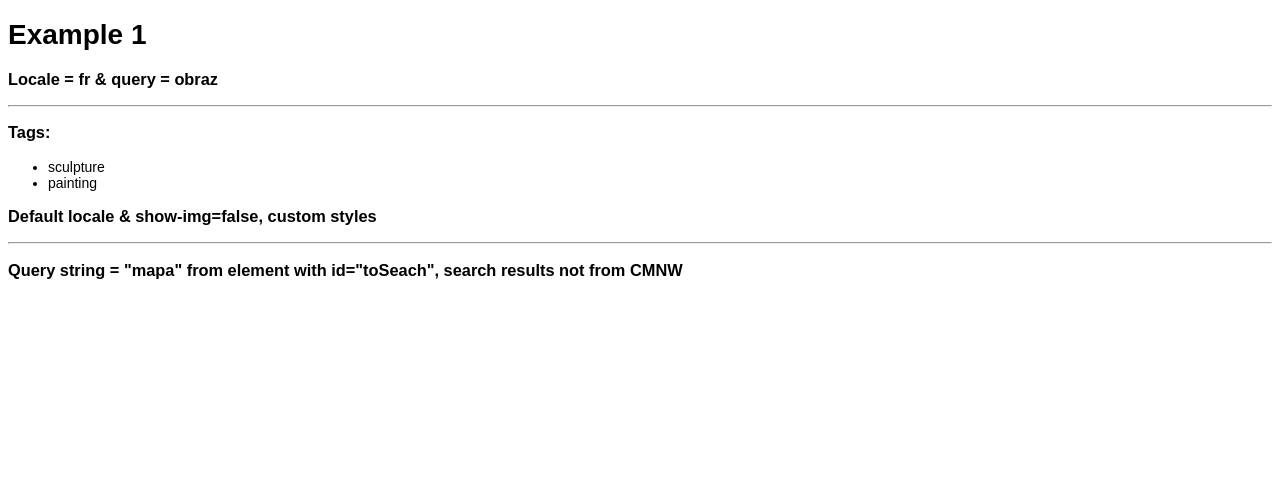
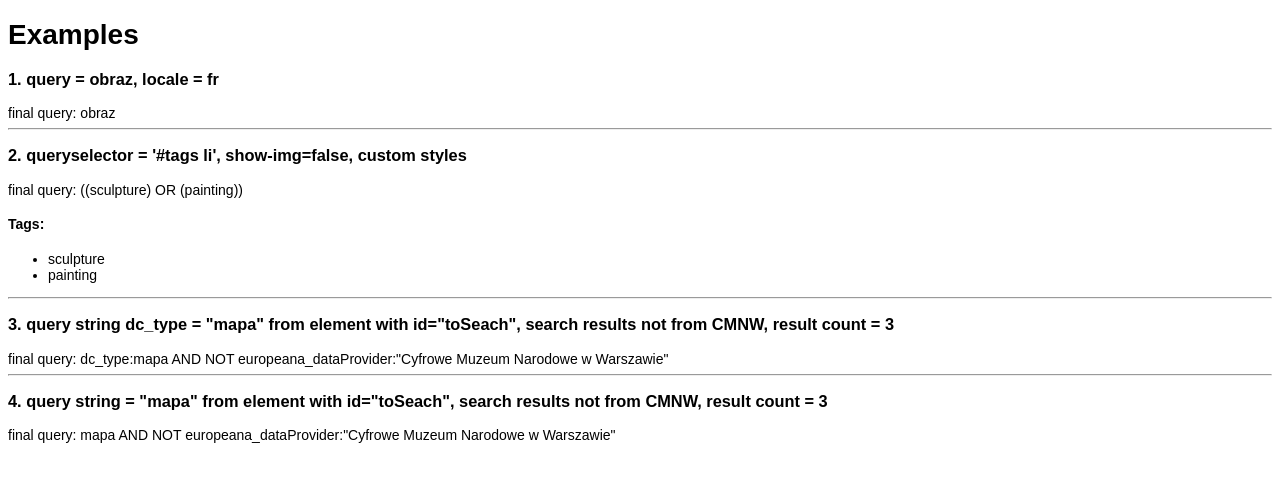
Before and after one commit to psnc-dl/chcontext, a website: page example/example1.html in a window 1280 px wide. Drawn offline with nearby package versions, Linux system fonts and the light colour scheme.

Commit message:
Update examples

```diff
--- a/example/example1.html
+++ b/example/example1.html
@@ -5,25 +5,32 @@
 		<script type="text/javascript" src="../dist/chcontext.js"></script>
 		<script type="text/javascript" src="frmap.js"></script>
 		<link rel="stylesheet" href="sample.css" type="text/css" />
-		<title>Example 1</title>
+		<title>Examples</title>
 	</head>
 	<body>
-		<h1>Example 1</h1>
-		<h3>Locale = fr & query = obraz</h3>
+		<h1>Examples</h1>
+		<h3>1. query = obraz, locale = fr</h3>
+		final query: obraz
 		<div id="widget1" class="chcontext-widget-wrapper" data-searchProvider="FBC+" data-query="obraz" data-locale="fr">
 		</div>
 		<hr />
-		<h3>Tags:</h3>
+		<h3>2. queryselector = '#tags li', show-img=false, custom styles</h3>
+		final query: ((sculpture) OR (painting))
+		<div id="widget2" class="chcontext-widget-wrapper" data-searchProvider="FBC+" data-show-img="false" data-queryselector="#tags li" style="width: 200px; max-height: 1000px;">
+		</div>
+		<h4>Tags:</h4>
 		<ul id="tags">
 			<li>sculpture</li>
 			<li>painting</li>
 		</ul>
-		<h3>Default locale & show-img=false, custom styles</h3>
-		<div id="widget2" class="chcontext-widget-wrapper" data-searchProvider="FBC+" data-show-img="false" data-queryselector="#tags li" style="width: 200px; max-height: 1000px;">
-		</div>
 		<hr />
-		<h3>Query string = "<span id="toSeach">mapa</span>" from element with id="toSeach", search results not from CMNW</h3>
+		<h3>3. query string dc_type = "<span id="toSeach">mapa</span>" from element with id="toSeach", search results not from CMNW, result count = 3</h3>
+		final query: dc_type:mapa AND NOT europeana_dataProvider:&quot;Cyfrowe Muzeum Narodowe w Warszawie&quot;
+		<br />
 		<div id="widget3" class="chcontext-widget-wrapper" data-searchProvider="FBC+" data-queryselector="#toSeach" data-query="dc_type:$$ AND NOT europeana_dataProvider:&quot;Cyfrowe Muzeum Narodowe w Warszawie&quot;" data-resultCount="3"></div>
-		<br />
+		<hr />
+		<h3>4. query string = "<span id="toSeach">mapa</span>" from element with id="toSeach", search results not from CMNW, result count = 3</h3>
+		final query: mapa AND NOT europeana_dataProvider:&quot;Cyfrowe Muzeum Narodowe w Warszawie&quot;
+		<div id="widget3" class="chcontext-widget-wrapper" data-searchProvider="FBC+" data-queryselector="#toSeach" data-query="$$ AND NOT europeana_dataProvider:&quot;Cyfrowe Muzeum Narodowe w Warszawie&quot;" data-resultCount="3"></div>
 	</body>
 </html>
```
